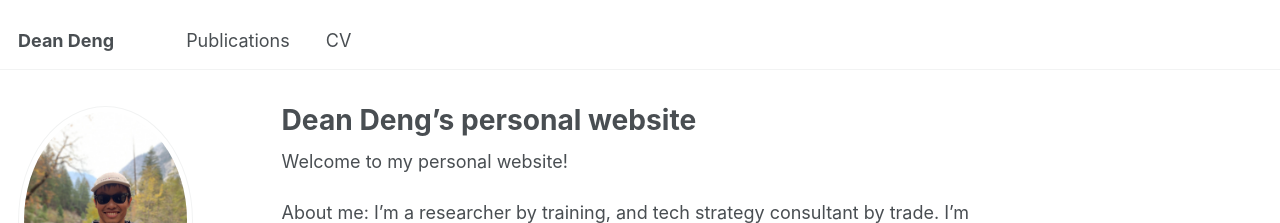
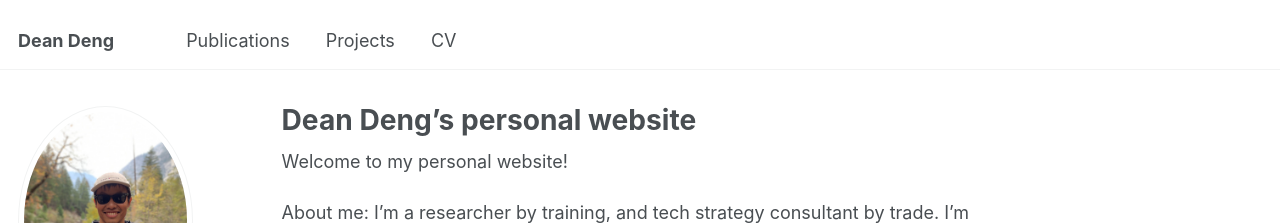
Before and after one commit to dhtdean/home, a Jekyll site: the page built from _pages/about.md, in a window 1280 px wide. Shown: the top 223 px of the page. Built offline with Jekyll 4.4.1, drawn with Linux system fonts in a browser that asks for light colours; some web fonts are replaced.

Commit message:
Update navigation.yml

```diff
--- a/_data/navigation.yml
+++ b/_data/navigation.yml
@@ -8,8 +8,8 @@ main:
   - title: "Publications"
     url: /publications/
 
-  #- title: "Portfolio"
-  # url:
+  - title: "Projects"
+    url: /portfolio/
 
   #- title: "Blog Posts"
   #  url:
```
